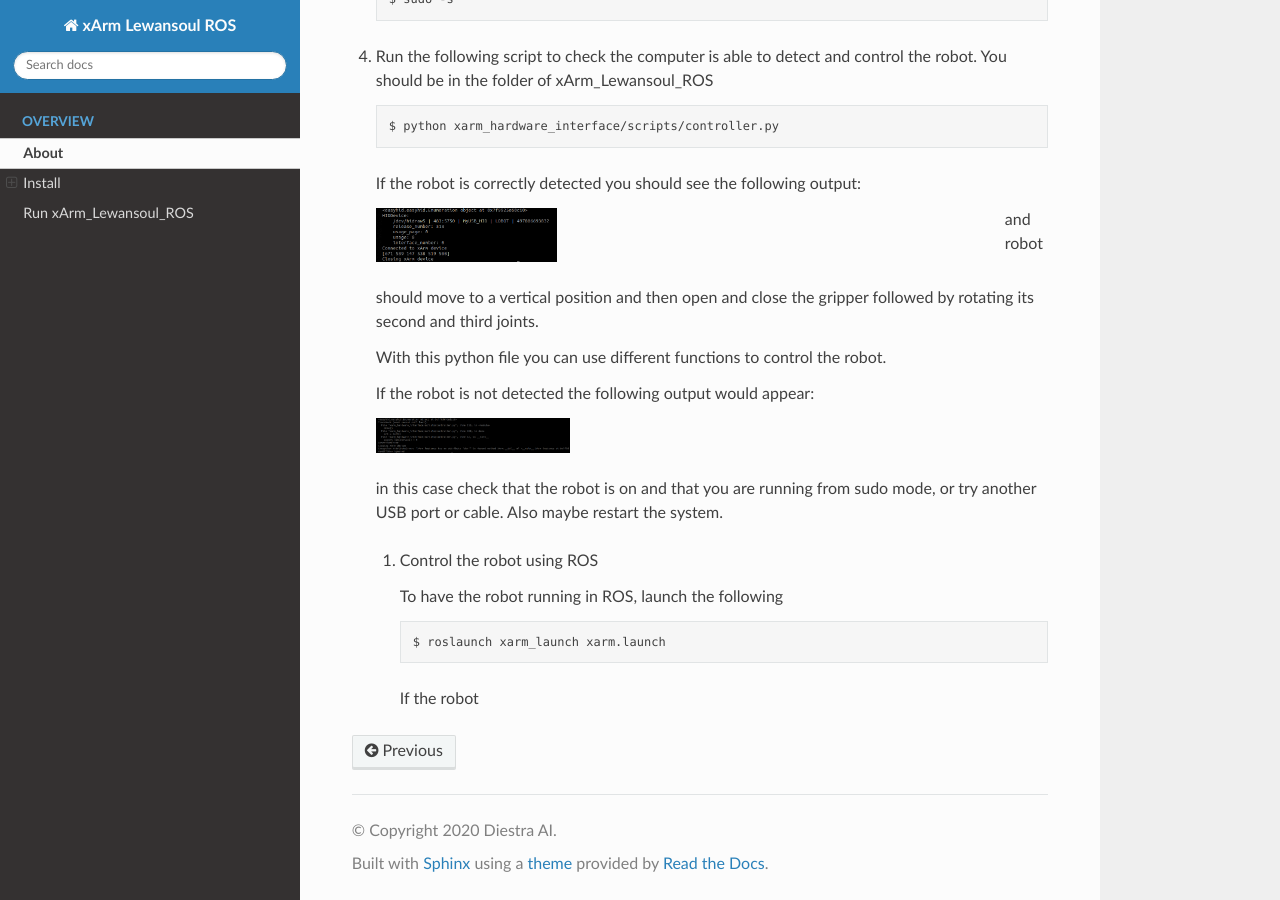
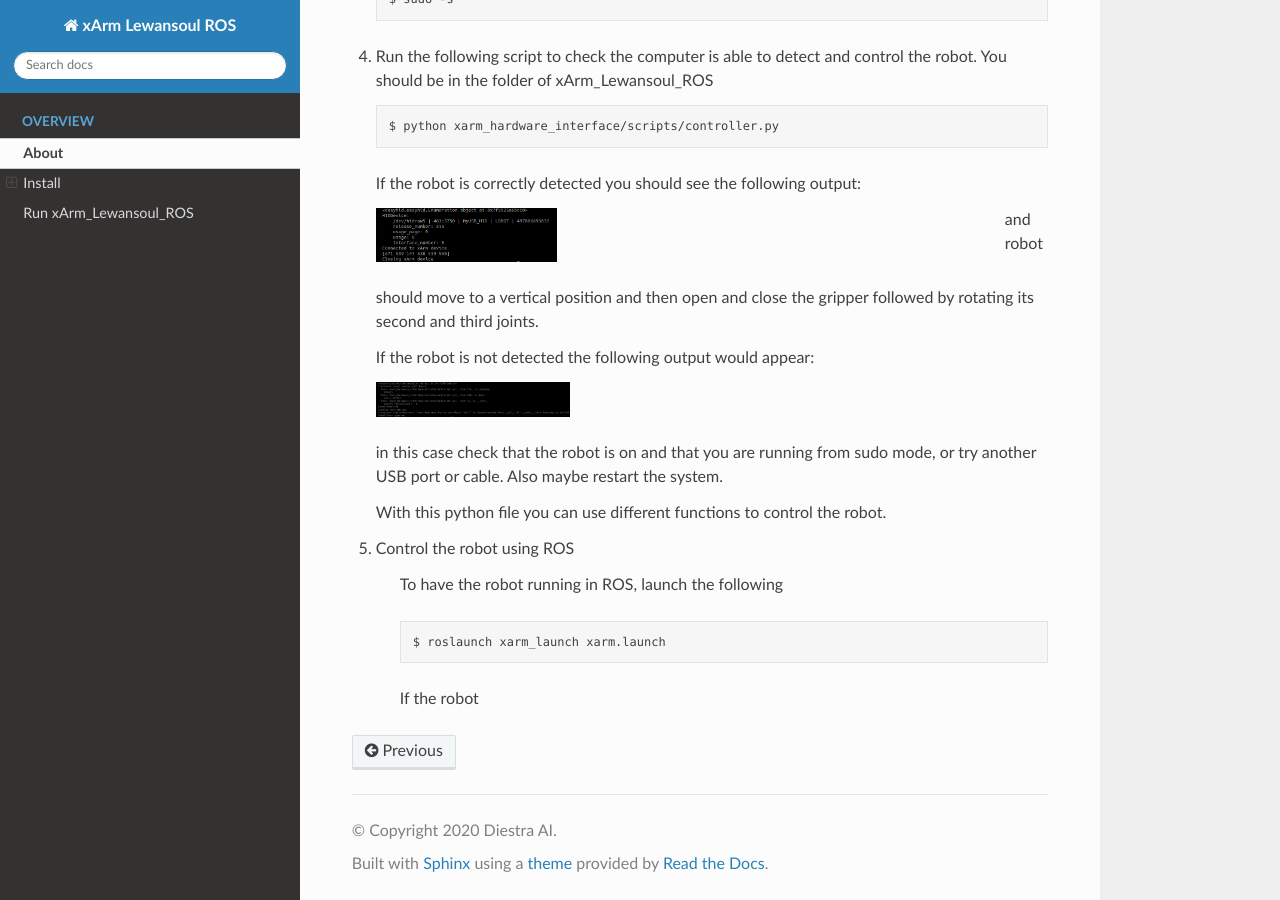
Before and after one commit to daira-ai/xArm_Lewansoul_ROS, a Sphinx documentation site: the page built from docs/user_guide/1_1_introduction.rst, in a window 1280 px wide and 900 px high, scrolled down 1668 px. Built offline with Sphinx 7.4.7 and the Read the Docs theme 2.0.0, drawn with Linux system fonts in a browser that asks for light colours; part of the change alters nothing that is shown.

```diff
--- a/docs/user_guide/1_1_introduction.rst
+++ b/docs/user_guide/1_1_introduction.rst
@@ -92,8 +92,6 @@ Run xArm_Lewansoul_ROS
 
    and robot should move to a vertical position and then open and close the gripper followed by rotating its second and third joints.
 
-   With this python file you can use different functions to control the robot.
-
    If the robot is not detected the following output would appear:
 
    .. figure:: ../img/python_output_error.png
@@ -102,7 +100,9 @@ Run xArm_Lewansoul_ROS
 
    in this case check that the robot is on and that you are running from sudo mode, or try another USB port or cable. Also maybe restart the system.
 
- #. Control the robot using ROS
+   With this python file you can use different functions to control the robot.
+
+#. Control the robot using ROS
 
     To have the robot running in ROS, launch the following
 
```
